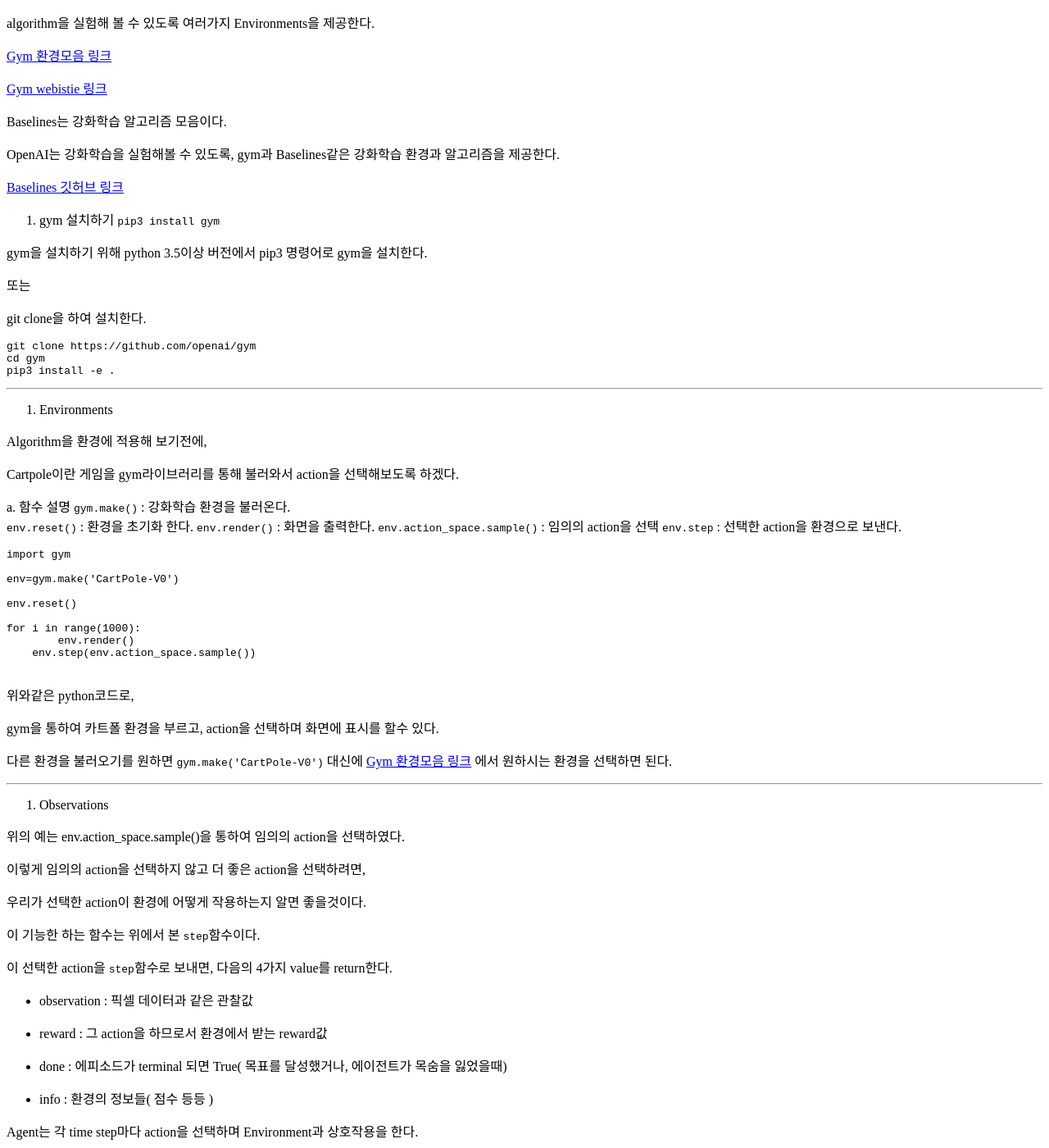
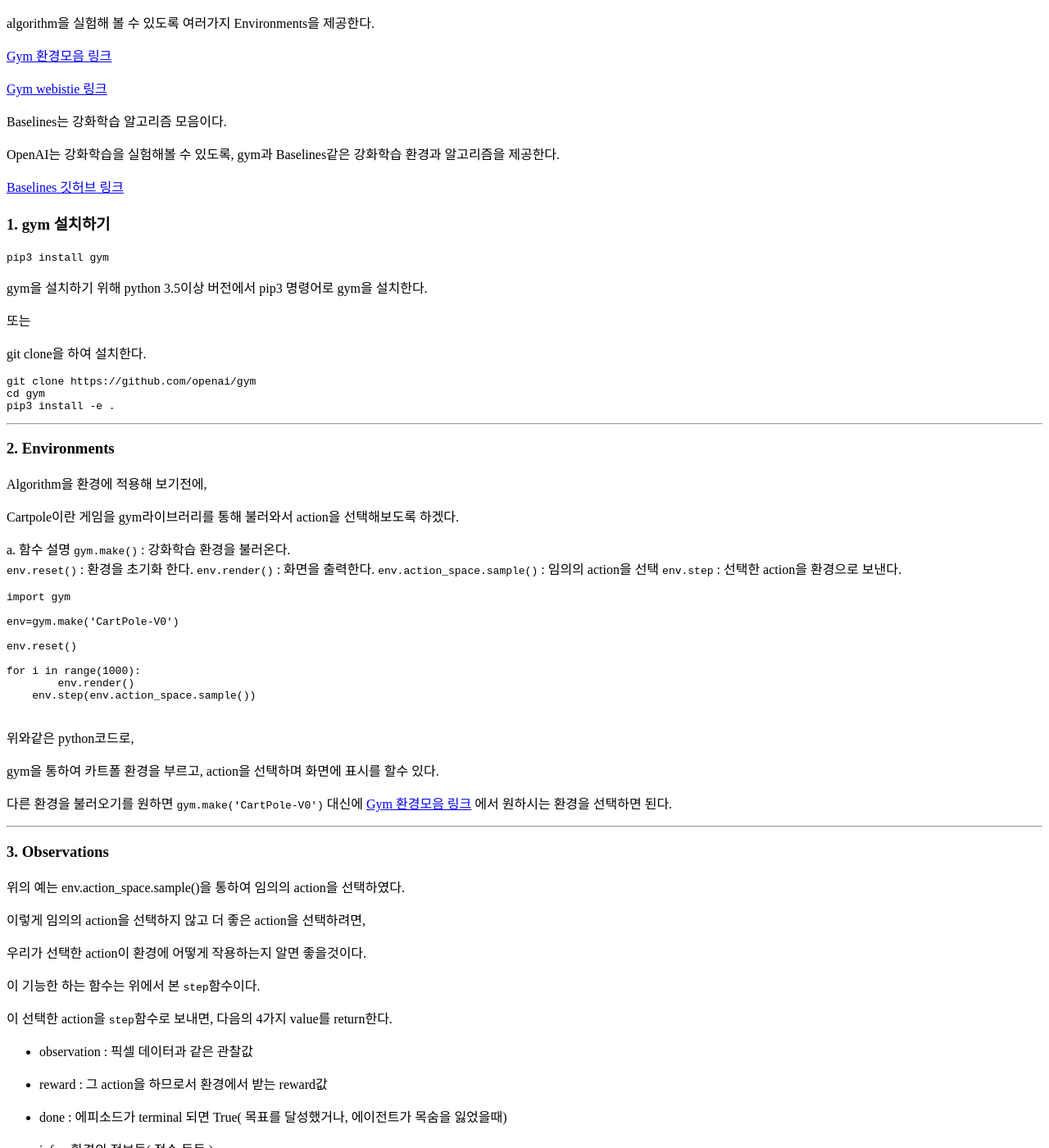
Before and after one commit to wonseokjung/wonseokjung.github.io, a Jekyll site: the page built from _posts/2018-03-13-openai-gym.MD, in a window 1280 px wide and 1400 px high, scrolled down 764 px. Shown: the whole window at 82% size. Built offline with Jekyll 4.4.1, drawn with Linux system fonts in a browser that asks for light colours.

Commit message:
Update 2018-03-13-openai-gym.MD

```diff
--- a/_posts/2018-03-13-openai-gym.MD
+++ b/_posts/2018-03-13-openai-gym.MD
@@ -41,7 +41,7 @@ OpenAI는 강화학습을 실험해볼 수 있도록, gym과 Baselines같은 강
 [Baselines 깃허브 링크](https://github.com/openai/baselines)
 
 
-1. gym 설치하기
+### 1. gym 설치하기
 `pip3 install gym`
 
 gym을 설치하기 위해 python 3.5이상 버전에서 pip3 명령어로 gym을 설치한다.
@@ -58,7 +58,7 @@ pip3 install -e .
 
 - - -
 
-2. Environments
+### 2. Environments
 
 Algorithm을 환경에 적용해 보기전에,
 
@@ -91,7 +91,7 @@ gym을 통하여 카트폴 환경을 부르고, action을 선택하며 화면에
 
 - - -
 
-3. Observations
+### 3. Observations
 
 위의 예는 env.action_space.sample()을 통하여 임의의 action을 선택하였다.
 
```
